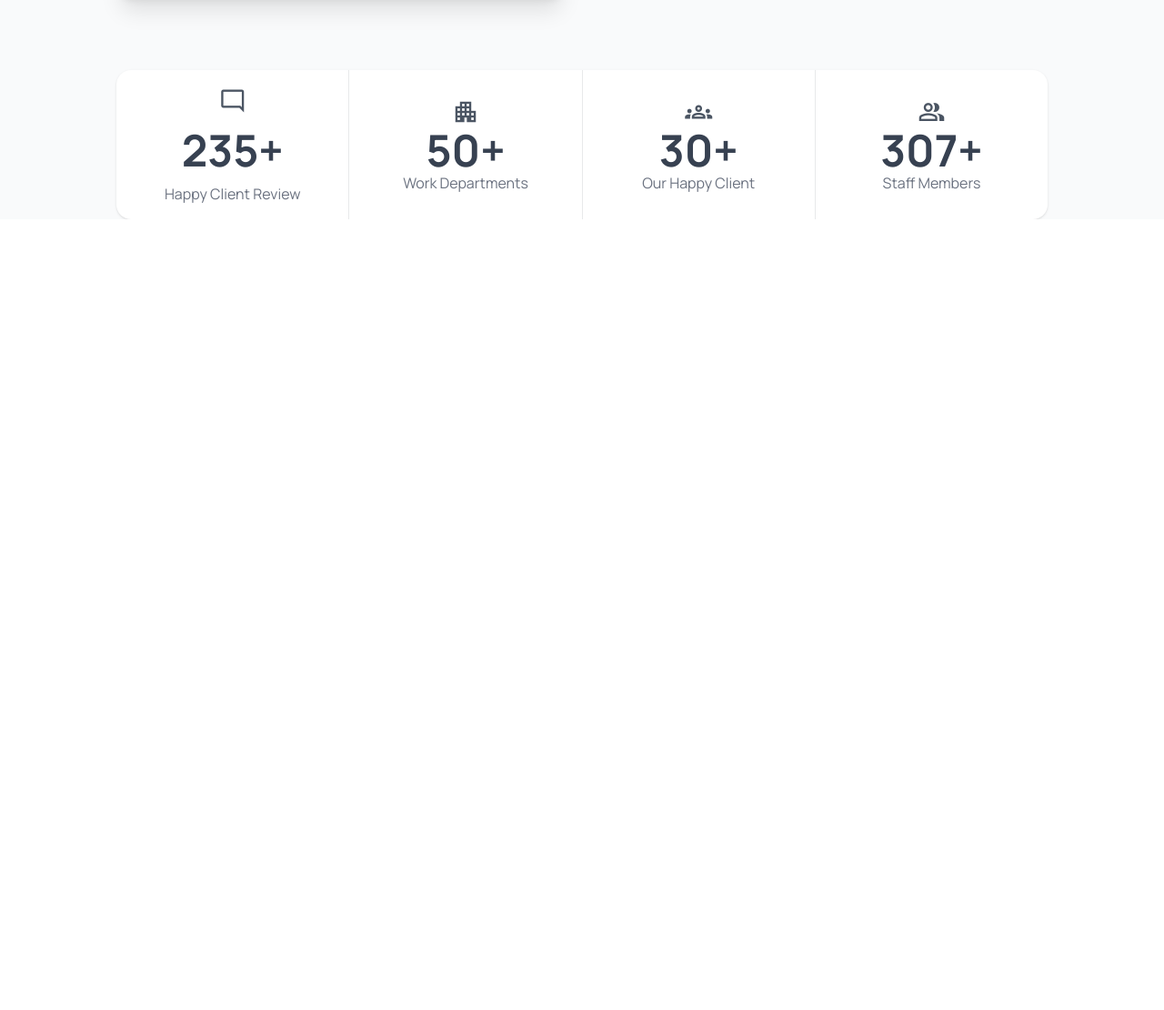
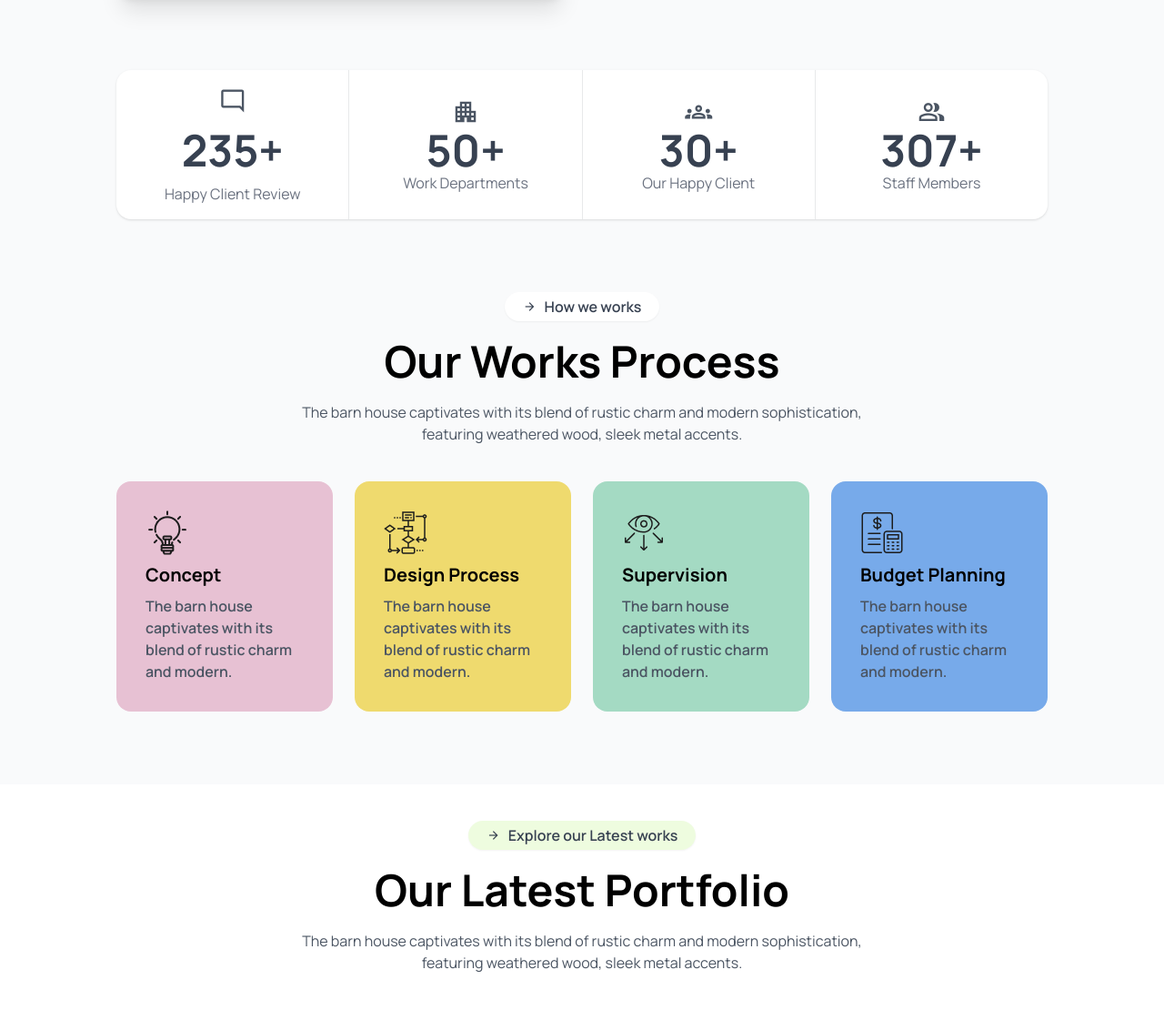
Before and after one commit to Moinuddin-dotcom/B10A3-Challenge, a plain HTML site: page index.html in a window 1280 px wide. Shown: the part 1537-2647 px from the top of the page at 91% size. Before the commit the page ends 1778 px from the top, so only its background shows below. Drawn offline with nearby package versions, Linux system fonts and the light colour scheme.

Commit message:
Works Process section complet

```diff
--- a/index.html
+++ b/index.html
@@ -98,10 +98,11 @@
         <div class="max-w-[80%] mx-auto grid grid-cols-1 md:grid-cols-2 gap-9">
             <div class="space-y-5 relative">
                 <div class="flex justify-center sm:justify-start">
-                    <button class="btn btn-sm bg-white hover:bg-white rounded-full px-5 border-none"><span
-                            class="material-symbols-outlined text-gray-700 text-base">
+                    <button class="btn btn-sm bg-white hover:bg-white rounded-full px-5 border-none">
+                        <span class="material-symbols-outlined text-gray-700 text-base">
                             arrow_forward
-                        </span><span class="text-gray-700 text-base">About Us</span>
+                        </span>
+                        <span class="text-gray-700 text-base">About Us</span>
                     </button>
                 </div>
                 <h1 class="text-center sm:text-start font-bold text-2xl md:text-5xl text-black">We design thoughtful,
@@ -173,6 +174,91 @@
                 <div class="stat-desc text-base text-gray-500">Staff Members</div>
             </div>
         </div>
+        <div class="gap h-20"></div>
+        <section>
+            <div class="max-w-[80%] mx-auto">
+                <div class="space-y-5">
+                    <div class="flex justify-center">
+                        <button class="btn btn-sm bg-white hover:bg-white rounded-full px-5 border-none">
+                            <span class="material-symbols-outlined text-gray-700 text-base">
+                                arrow_forward
+                            </span>
+                            <span class="text-gray-700 text-base">How we works</span>
+                        </button>
+                    </div>
+                    <h1 class="text-center font-bold text-3xl md:text-5xl text-black">Our Works Process</h1>
+                    <h3 class="text-base text-gray-600 text-center pb-10">The barn house captivates with its blend of
+                        rustic
+                        charm and modern sophistication, <br> featuring weathered wood, sleek metal accents.</h3>
+                </div>
+            </div>
+            <div class="max-w-[80%] mx-auto grid grid-cols-1 md:grid-cols-4 gap-6">
+                <div class="card bg-[#E7C1D3] ">
+                    <div class="card-body">
+                        <div class="text-black">
+                            <img src="./assets/concept.png" alt="">
+                        </div>
+                        <h2 class="card-title text-black font-bold">Concept</h2>
+                        <p class="text-gray-600 font-semibold">The barn house captivates with its blend of rustic charm
+                            and modern.</p>
+                    </div>
+                </div>
+                <div class="card bg-[#EFDA6E] ">
+                    <div class="card-body">
+                        <div class="text-black">
+                            <img src="./assets/flow-chart.png" alt="">
+                        </div>
+                        <h2 class="card-title text-black font-bold">
+                            Design Process</h2>
+                        <p class="text-gray-600 font-semibold">The barn house captivates with its blend of rustic charm
+                            and modern.</p>
+                    </div>
+                </div>
+                <div class="card bg-[#A4DAC3] ">
+                    <div class="card-body">
+                        <div class="text-black">
+                            <img src="./assets/vision.png" alt="">
+                        </div>
+                        <h2 class="card-title text-black font-bold">Supervision</h2>
+                        <p class="text-gray-600 font-semibold">The barn house captivates with its blend of rustic charm
+                            and modern.</p>
+                    </div>
+                </div>
+                <div class="card bg-[#77AAEA] ">
+                    <div class="card-body">
+                        <div class="text-black">
+                            <img src="./assets/budget-planning.png" alt="">
+                        </div>
+                        <h2 class="card-title text-black font-bold">Budget Planning</h2>
+                        <p class="text-gray-600 font-semibold">The barn house captivates with its blend of rustic charm
+                            and modern.</p>
+                    </div>
+                </div>
+            </div>
+            <div class="gap h-20"></div>
+        </section>
+    </section>
+    <section class="bg-gray-50 lg:bg-white">
+        <div class="gap h-10"></div>
+        <div class="max-w-[80%] mx-auto">
+            <div class="space-y-5">
+                <div class="flex justify-center">
+                    <button class="btn btn-sm bg-[#ABEF5F33] hover:bg-[#ABEF5F33] rounded-full px-5 border-none">
+                        <span class="material-symbols-outlined text-gray-700 text-base">
+                            arrow_forward
+                        </span>
+                        <span class="text-gray-700 text-base">Explore our Latest works</span>
+                    </button>
+                </div>
+                <h1 class="text-center font-bold text-3xl md:text-5xl text-black">Our Latest Portfolio</h1>
+                <h3 class="text-base text-gray-600 text-center pb-10">The barn house captivates with its blend of rustic
+                    charm and modern sophistication, <br> featuring weathered wood, sleek metal accents.</h3>
+            </div>
+            <div>
+                <div></div>
+                <div></div>
+            </div>
+        </div>
     </section>
 </body>
 
```
